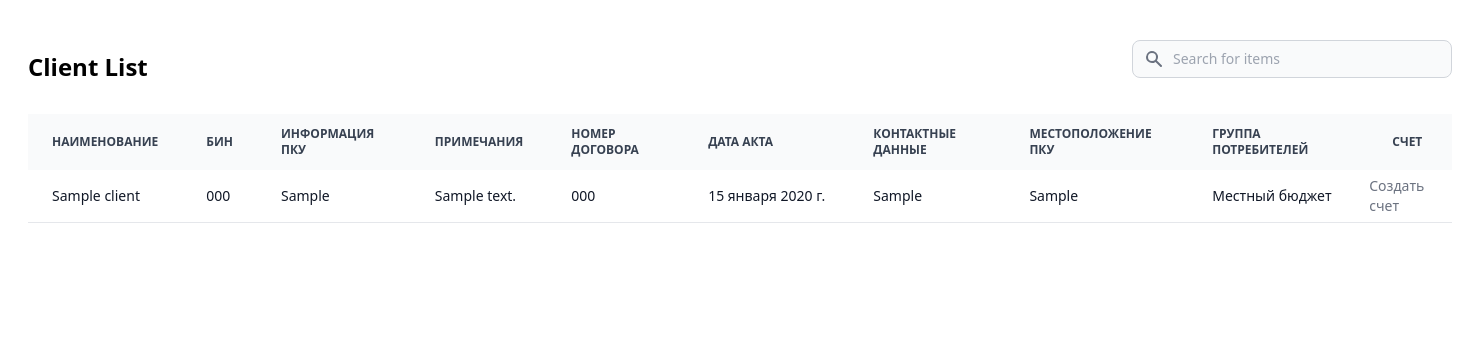
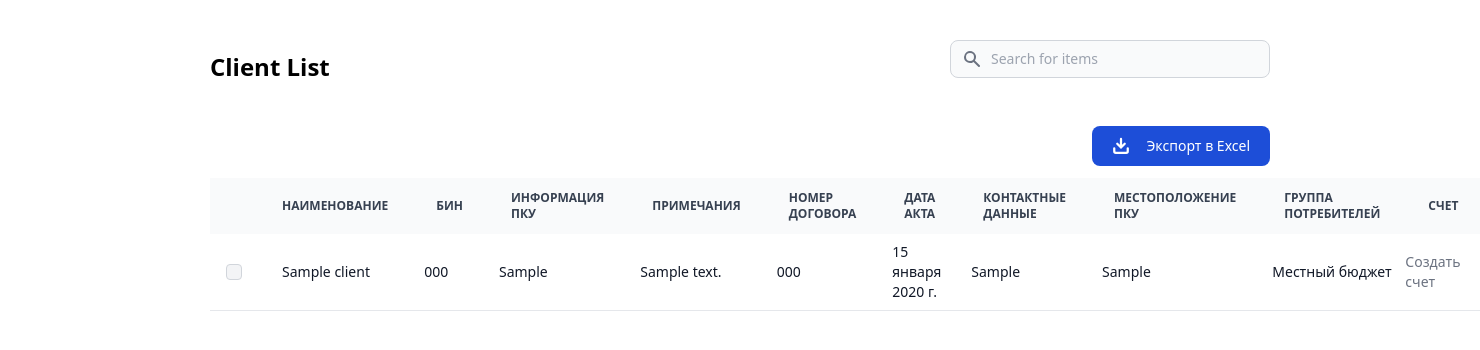
Before and after one commit to jacksylyk/energyCalc, a Django app: page /clients/all in a window 1480 px wide. Shown: the part 64-414 px from the top of the page. Run offline with Django 5.2, Linux system fonts and the light colour scheme; a user stored in the database is signed in; tables that the repository leaves empty hold one stand-in row (values such as "Sample post"); parts of the project's set-up code (start-up, migrations or seed data) failed here and were passed over; some libraries are stand-ins or nearby versions.

Commit message:
Excel export for multi clients

```diff
--- a/calculator/urls.py
+++ b/calculator/urls.py
@@ -13,4 +13,5 @@ urlpatterns = [
     path('invoice/create', views.InvoiceCreateView.as_view(), name='create_invoice'),
     path('invoice/<int:pk>/', views.InvoiceDetailView.as_view(), name='invoice_detail'),
     path('client/export/<int:client_id>', views.ClientExportView.as_view(), name='client_export'),
+    path('export-checked-clients/', views.CheckedClientsExportView.as_view(), name='export_checked_clients'),
 ]
--- a/calculator/views.py
+++ b/calculator/views.py
@@ -83,6 +83,87 @@ class ClientDetailView(DetailView):
         return super().get_queryset().prefetch_related('invoices')
 
 
+def export_checked_clients(request):
+    if request.method == 'POST':
+        selected_client_ids = request.POST.getlist('client_id')
+        selected_clients = Client.objects.filter(pk__in=selected_client_ids)
+
+        print(selected_clients)
+        return json.dumps(selected_clients)
+
+
+class CheckedClientsExportView(View):
+    def post(self, request):
+        selected_client_ids = request.POST.getlist('client_id')
+        clients = Client.objects.filter(pk__in=selected_client_ids)
+        # Create a new workbook
+        wb = Workbook()
+        ws = wb.active
+
+        # Define the headers
+        headers = [
+            'Наименование клиента', 'Местоположение ПКУ', 'Информация по ПКУ', 'Дата акта', 'Напряжение (U)',
+            'Начало показании', 'Конец показании', 'Расход', "Создан"
+        ]
+
+        # Write the headers to the worksheet
+        ws.append(headers)
+
+        # Make the header cells bold and apply border
+        for row in ws.iter_rows(min_row=1, max_row=1):
+            for cell in row:
+                cell.font = Font(bold=True)
+                cell.border = Border(bottom=Side(style='thin'))
+                cell.alignment = Alignment(horizontal='center', vertical='center', wrap_text=True)
+
+        # Write client data to the worksheet
+        for client in clients:
+            invoices = Invoice.objects.filter(client=client)
+            for invoice in invoices:
+                ws.append([
+                    client.name,
+                    client.location,
+                    client.information,
+                    format_date(client.contract_date),
+                    invoice.voltage,
+                    invoice.start,
+                    invoice.end,
+                    invoice.consumption,
+                    format_date(invoice.created_at)
+                ])
+
+        # Apply border to all cells in the table
+        for row in ws.iter_rows(min_row=1, max_row=len(clients) + 2, min_col=1, max_col=len(headers)):
+            for cell in row:
+                cell.border = Border(top=Side(style='thin'), bottom=Side(style='thin'), left=Side(style='thin'),
+                                     right=Side(style='thin'))
+                cell.alignment = Alignment(vertical='center', wrap_text=True)
+
+        # Adjust column widths for better readability
+        for col in ws.columns:
+            max_length = 0
+            column = col[0].column_letter
+            for cell in col:
+                try:
+                    if len(str(cell.value)) > max_length:
+                        max_length = len(cell.value)
+                except:
+                    pass
+            adjusted_width = (max_length + 1) * 1.2
+            ws.column_dimensions[column].width = adjusted_width
+
+        # Save the workbook to a virtual file
+        virtual_workbook = save_virtual_workbook(wb)
+
+        # Return the Excel file as a response
+        response = HttpResponse(
+            virtual_workbook,
+            content_type='application/vnd.openxmlformats-officedocument.spreadsheetml.sheet'
+        )
+        response['Content-Disposition'] = 'attachment; filename=clients_invoices.xlsx'
+        return response
+
+
 class ClientExportView(View):
     def get(self, request, client_id):
         # Get the client by ID
@@ -146,7 +227,7 @@ class ClientExportView(View):
 
         # Calculate the total for the "Расход" column
         total_row = ['Total']
-        for _ in range(len(headers) - 2):  # Skip the first empty cell
+        for _ in range(len(headers) - 1):  # Skip the first empty cell
             total_row.append('')
 
         # Calculate the total for the "Расход" column
--- a/templates/base.html
+++ b/templates/base.html
@@ -17,7 +17,6 @@
     <link href="https://cdnjs.cloudflare.com/ajax/libs/flowbite/2.3.0/flowbite.min.css" rel="stylesheet"/>
 </head>
 <style>
-
 </style>
 <body>
 <nav class="bg-white border-gray-200 dark:bg-gray-900">
--- a/templates/calculator/clients.html
+++ b/templates/calculator/clients.html
@@ -1,6 +1,7 @@
 {% extends 'base.html' %}
 {% block content %}
-    <div class="flex flex-col justify-center gap-5 my-3 p-4">
+    <div class="w-3/4 flex flex-col justify-center gap-5 my-3 p-4">
+
         <div class="flex justify-between items-center">
             <div class="text-2xl font-semibold">Client List</div>
             <div class="flex flex-column sm:flex-row flex-wrap space-y-4 sm:space-y-0 items-center justify-end pb-4">
@@ -24,9 +25,28 @@
 
             </div>
         </div>
-        <table class="w-full text-sm text-left rtl:text-right text-gray-500 ">
-            <thead class="text-xs text-gray-700 uppercase bg-gray-50 ">
+        <form action="{% url 'export_checked_clients' %}" method="post" id="checkForm" onsubmit="return validateForm()">
+            <div class="w-full flex justify-end py-3">
+                <button type="submit" id="submitBtn"
+                        class="text-white bg-blue-700 hover:bg-blue-800 focus:ring-4 focus:outline-none focus:ring-blue-300 font-medium rounded-lg text-sm px-5 py-2.5 text-center inline-flex items-center dark:bg-blue-600 dark:hover:bg-blue-700 dark:focus:ring-blue-800 d-flex gap-4">
+                    <svg xmlns:xlink="http://www.w3.org/1999/xlink" xmlns="http://www.w3.org/2000/svg" width="18"
+                         height="18"
+                         viewBox="0 0 24 24" fill="none" stroke="#000" stroke-width="3" stroke-linecap="round">
+                        <path d="M3 15v4c0 1.1.9 2 2 2h14a2 2 0 0 0 2-2v-4M17 9l-5 5-5-5M12 12.8V2.5"
+                              stroke="#FFFFFF"
+                              fill="none" stroke-width="3px"></path>
+                    </svg>
+                    Экспорт в Excel
+                </button>
+            </div>
+            {% csrf_token %}
+
+            <table class="w-full text-sm text-left rtl:text-right text-gray-500 dark:text-gray-400">
+                <thead class="text-xs text-gray-700 uppercase bg-gray-50 dark:bg-gray-700 dark:text-gray-400">
                 <tr>
+                    <th scope="col" class="p-4">
+
+                    </th>
                     <th scope="col" class="px-6 py-3">Наименование</th>
                     <th scope="col" class="px-6 py-3">БИН</th>
                     <th scope="col" class="px-6 py-3">Информация ПКУ</th>
@@ -41,26 +61,36 @@
                 </thead>
                 <tbody>
                 {% for client in clients %}
-                <tr class="bg-white border-b cursor-pointer" onclick="location.href='{% url 'client_detail' pk=client.pk %}';">
+                    <tr class="bg-white border-b dark:bg-gray-800 dark:border-gray-700 hover:bg-gray-50 dark:hover:bg-gray-600">
+                        <td class="w34 p-4">
+                            <div class="flex items-center">
+                                <input id="checkbox-table-search-{{ client.id }}" type="checkbox"
+                                       class="w-4 h-4 text-blue-600 bg-gray-100 border-gray-300 rounded focus:ring-blue-500 dark:focus:ring-blue-600 dark:ring-offset-gray-800 dark:focus:ring-offset-gray-800 focus:ring-2 dark:bg-gray-700 dark:border-gray-600"
+                                       name="client_id" value="{{ client.id }}">
+                                <label for="checkbox-table-search-{{ client.id }}" class="sr-only">checkbox</label>
+                            </div>
+                        </td>
                         <td scope="row"
-                        class="px-6 py-4 font-medium text-gray-900 whitespace-nowrap ">{{ client.name }}</td>
-                    <td class="px-6 py-4 font-medium text-gray-900 whitespace-nowrap ">{{ client.bin_number }}</td>
-                    <td class="px-6 py-4 font-medium text-gray-900 whitespace-nowrap ">{{ client.information }}</td>
-                    <td class="px-6 py-4 font-medium text-gray-900 whitespace-nowrap ">{{ client.notes }}</td>
-                    <td class="px-6 py-4 font-medium text-gray-900 whitespace-nowrap ">{{ client.contract_number }}</td>
-                    <td class="px-6 py-4 font-medium text-gray-900 whitespace-nowrap ">{{ client.contract_date }}</td>
-                    <td class="px-6 py-4 font-medium text-gray-900 whitespace-nowrap ">
+                            class="px-6 py-4 font-medium text-gray-900 whitespace-wrap cursor-pointer hover:text-blue-600"
+                            onclick="location.href='{% url 'client_detail' pk=client.pk %}';">{{ client.name }}</td>
+                        <td class="px-3 py-2 font-medium text-gray-900 whitespace-wrap">{{ client.bin_number }}</td>
+                        <td class="px-3 py-2 font-medium text-gray-900 whitespace-wrap">{{ client.information }}</td>
+                        <td class="px-3 py-2 font-medium text-gray-900 whitespace-wrap">{{ client.notes }}</td>
+                        <td class="px-3 py-2 font-medium text-gray-900 whitespace-wrap">{{ client.contract_number }}</td>
+                        <td class="px-3 py-2 font-medium text-gray-900 whitespace-wrap">{{ client.contract_date }}</td>
+                        <td class="px-3 py-2 font-medium text-gray-900 whitespace-wrap">
                             {% for contact in client.contacts.all %}
                                 <p>{{ contact.contact }}</p>
                             {% endfor %}
                         </td>
-                    <td class="px-6 py-4 font-medium text-gray-900 whitespace-nowrap">{{ client.location }}</td>
-                    <td class="px-6 py-4 font-medium text-gray-900 whitespace-nowrap ">{{ client.consumer_group }}</td>
+                        <td class="px-3 py-2 font-medium text-gray-900 whitespace-wrap">{{ client.location }}</td>
+                        <td class="px-3 py-2 font-medium text-gray-900 whitespace-wrap">{{ client.consumer_group }}</td>
                         <td><a href="{% url 'create_invoice' %}?client_id={{ client.id }}">Создать счет</a></td>
                     </tr>
                 {% endfor %}
                 </tbody>
             </table>
+        </form>
     </div>
     <script>
         var typingTimer;
@@ -92,6 +122,22 @@
             searchInput.value = originalSearchValue;
         });
     </script>
+    <script>
+        function validateForm() {
+            var checkboxes = document.querySelectorAll('input[type="checkbox"]');
+            var checked = false;
+            checkboxes.forEach(function (checkbox) {
+                if (checkbox.checked) {
+                    checked = true;
+                }
+            });
+            if (!checked) {
+                alert("Пожалуста, выберите хотя бы одного клиента");
+                return false; // Prevent form submission
+            }
+            return true; // Allow form submission
+        }
+    </script>
 
 
 {% endblock content %}
--- a/templates/calculator/create_invoice.html
+++ b/templates/calculator/create_invoice.html
@@ -38,7 +38,7 @@
         <div class="mb-6">
             <label for="{{ form.voltage.id_for_label }}"
                    class="block mb-2 text-sm font-medium text-gray-900 dark:text-white">Напряжение</label>
-            <input type="number" id="{{ form.voltage.id_for_label }}" name="{{ form.voltage.name }}"
+            <input type="text" id="{{ form.voltage.id_for_label }}" name="{{ form.voltage.name }}"
                    class="bg-gray-50 border border-gray-300 text-gray-900 text-sm rounded-lg focus:ring-blue-500 focus:border-blue-500 block w-full p-2.5 dark:bg-gray-700 dark:border-gray-600 dark:placeholder-gray-400 dark:text-white dark:focus:ring-blue-500 dark:focus:border-blue-500"
                    required/>
         </div>
@@ -77,7 +77,6 @@
             </div>
             <input data-popover-target="popover-default" type="number" id="{{ form.loss_xx.id_for_label }}" name="{{ form.loss_xx.name }}"
                    class="hidden bg-gray-50 border border-gray-300 text-gray-900 text-sm rounded-lg focus:ring-blue-500 focus:border-blue-500 block w-full p-2.5 dark:bg-gray-700 dark:border-gray-600 dark:placeholder-gray-400 dark:text-white dark:focus:ring-blue-500 dark:focus:border-blue-500"
-                   required
                    placeholder="потери XX %"
             />
         </div>
@@ -93,13 +92,12 @@
         <div class="mb-6">
             <input type="number" id="{{ form.recalculation.id_for_label }}" name="{{ form.recalculation.name }}"
                    class="hidden bg-gray-50 border border-gray-300 text-gray-900 text-sm rounded-lg focus:ring-blue-500 focus:border-blue-500 block w-full p-2.5 dark:bg-gray-700 dark:border-gray-600 dark:placeholder-gray-400 dark:text-white dark:focus:ring-blue-500 dark:focus:border-blue-500"
-                   required
             />
         </div>
         <div class="mb-6">
             <label for="{{ form.tariff.id_for_label }}"
                    class="block mb-2 text-sm font-medium text-gray-900 dark:text-white">Тариф</label>
-            <input type="number" id="{{ form.tariff.id_for_label }}" name="{{ form.tariff.name }}"
+            <input type="text" id="{{ form.tariff.id_for_label }}" name="{{ form.tariff.name }}"
                    class="bg-gray-50 border border-gray-300 text-gray-900 text-sm rounded-lg focus:ring-blue-500 focus:border-blue-500 block w-full p-2.5 dark:bg-gray-700 dark:border-gray-600 dark:placeholder-gray-400 dark:text-white dark:focus:ring-blue-500 dark:focus:border-blue-500"
                    required
             />
--- a/templates/calculator/invoice_detail.html
+++ b/templates/calculator/invoice_detail.html
@@ -6,11 +6,11 @@
     <div class="flex flex-col flex-wrap -mx-3 mb-6">
       <div class="w-full md:w-1/2 xl:w-1/2 p-3">
         <p class="text-lg font-medium">Потребление:</p>
-        <p class="text-2xl font-bold">{{ invoice.consumption | floatformat:2 | intcomma}}</p>
+        <p class="text-2xl font-bold">{{ invoice.consumption | floatformat:2 | intcomma  }}</p>
       </div>
       <div class="w-full md:w-1/2 xl:w-1/2 p-3">
         <p class="text-lg font-medium">Без НДС:</p>
-        <p class="text-2xl font-bold">{{ invoice.without_vat | floatformat:2 | intcomma}}</p>
+        <p class="text-2xl font-bold">{{ invoice.without_vat | floatformat:2 | intcomma }}</p>
       </div>
     </div>
   </div>
```
Also changed, not shown: calculator/models.py (+7 -7 lines). Lines whose indentation alone changed are shown as unchanged.
